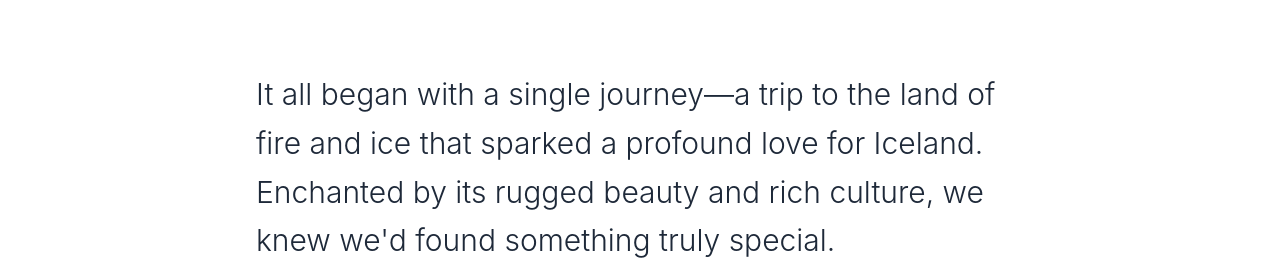
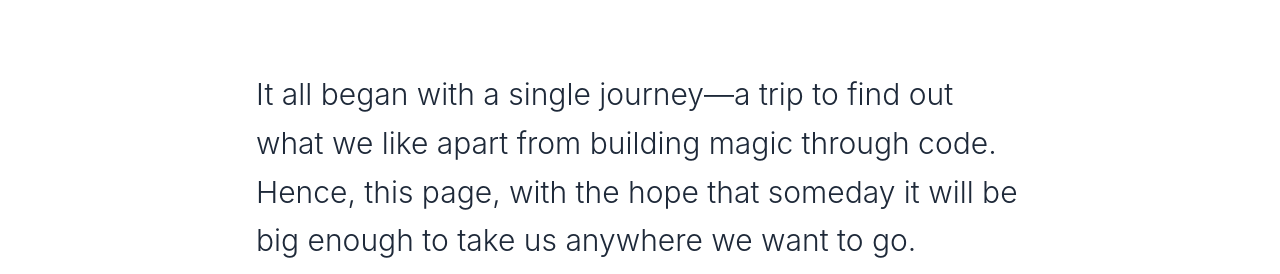
Before and after one commit to geeksfortrips/geeksfortrips.github.io, a Next.js app: page / in a window 1280 px wide. Shown: the part 650-924 px from the top of the page. Built offline with nearby package versions, Linux system fonts and the light colour scheme.

Commit message:
chore: rebuild for deployment

```diff
--- a/src/app/page.tsx
+++ b/src/app/page.tsx
@@ -172,8 +172,9 @@ export default function Home() {
         <div className="max-w-3xl mx-auto">
           {/* <span className="text-xs text-gray-400 tracking-wide">[About Us]</span> */}
           <p className="mt-4 text-base sm:text-2xl md:text-3xl font-light text-gray-800 leading-relaxed">
-            It all began with a single journey—a trip to the land of fire and ice that sparked a profound love for Iceland.<br />
-            Enchanted by its rugged beauty and rich culture, we knew we&apos;d found something truly special.
+            It all began with a single journey—a trip to find out what we like apart from building magic through code.<br />
+            Hence, this page, with the hope that someday it will be big enough to take us anywhere we want to go. <br/>
+            Enough of GeeksforGeeks, It is time for GeeksforTrips!
           </p>
             </div>
       </section>
```
